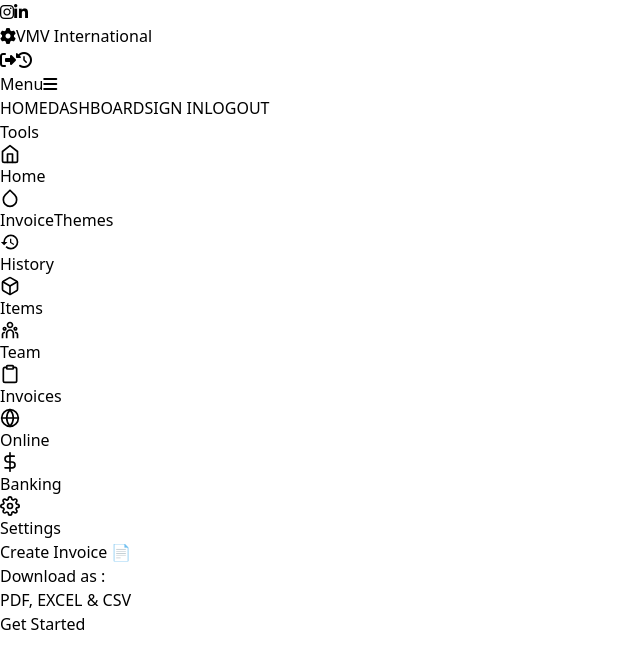
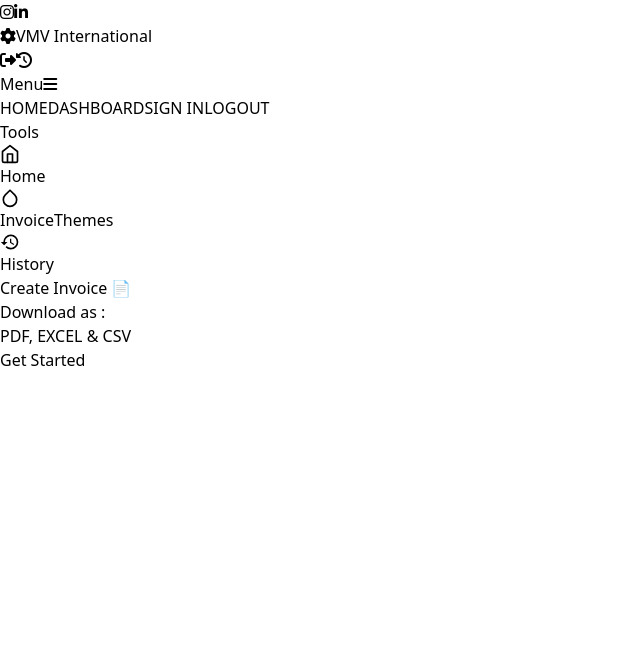
Before and after one commit to iamkarthykeyan/VMV-Invoice, a React (Vite) app in the folder vmv/: page /dashboard in a window 1280 px wide. Shown: the top 668 px of the page, without its empty margins (0-640 px from the left). Built offline with nearby package versions, Linux system fonts and the light colour scheme; sample sign-in values are in the browser's storage; a web font is replaced by a local one.

Commit message:
Backend Setup - Mongodb

```diff
--- a/vmv/src/Components/Dashboard/Dashboard.jsx
+++ b/vmv/src/Components/Dashboard/Dashboard.jsx
@@ -17,20 +17,6 @@
                 return <InvoiceThemes />;
             case 'historyinvoice':
                 return <HistoryInvoice />;
-            case 'items':
-                return <Items />;
-            case 'customer-directory':
-                return <CustomerDirectory />;
-            case 'team':
-                return <Team />;
-            case 'invoices':
-                return <Invoices />;
-            case 'online':
-                return <Online />;
-            case 'banking':
-                return <Banking />;
-            case 'settings':
-                return <Settings />;
             default:
                 return <Home />;
         }
@@ -46,12 +32,6 @@
                         <MenuItem icon={FiHome} label="Home" active={activeMenu === 'home'} onClick={() => setActiveMenu('home')} />
                         <MenuItem icon={FiDroplet} label="InvoiceThemes" active={activeMenu === 'invoicethemes'} onClick={() => setActiveMenu('invoicethemes')} />
                         <MenuItem icon={MdHistory} label="History" active={activeMenu === 'historyinvoice'} onClick={() => setActiveMenu('historyinvoice')} />
-                        <MenuItem icon={FiBox} label="Items" active={activeMenu === 'items'} onClick={() => setActiveMenu('items')} />
-                        <MenuItem icon={RiTeamLine} label="Team" active={activeMenu === 'team'} onClick={() => setActiveMenu('team')} />
-                        <MenuItem icon={FiClipboard} label="Invoices" active={activeMenu === 'invoices'} onClick={() => setActiveMenu('invoices')} />
-                        <MenuItem icon={FiGlobe} label="Online" active={activeMenu === 'online'} onClick={() => setActiveMenu('online')} />
-                        <MenuItem icon={FiDollarSign} label="Banking" active={activeMenu === 'banking'} onClick={() => setActiveMenu('banking')} />
-                        <MenuItem icon={FiSettings} label="Settings" active={activeMenu === 'settings'} onClick={() => setActiveMenu('settings')} />
                     </ul>
                 </div>
             </aside>
@@ -80,11 +60,5 @@
 const Home = () => <HomeElement />;
 const InvoiceThemes = () => <ThemesElement />;
 const HistoryInvoice = () => <Histories />;
-const Items = () => <h2 className="text-3xl font-semibold">Items</h2>;
-const Team = () => <h2 className="text-3xl font-semibold">Team</h2>;
-const Invoices = () => <h2 className="text-3xl font-semibold">Invoices</h2>;
-const Online = () => <h2 className="text-3xl font-semibold">Online</h2>;
-const Banking = () => <h2 className="text-3xl font-semibold">Banking</h2>;
-const Settings = () => <h2 className="text-3xl font-semibold">Settings</h2>;
 
 export default Dashboard;
--- a/vmv/src/Components/Dashboard/DashboardElements/Histories.jsx
+++ b/vmv/src/Components/Dashboard/DashboardElements/Histories.jsx
@@ -1,7 +1,6 @@
 import React, { useEffect, useState } from 'react';
 import axios from 'axios';
-import Loader from '../../../Loader/Loader'
-
+import PreLoader from '../../PreLoader/PreLoader'
 function HistoryInvoice() {
     const [histories, setHistories] = useState([]);
     const [loading, setLoading] = useState(true);
@@ -23,7 +22,7 @@
     }, []);
 
     if (loading) {
-        return <Loader />;
+        return <PreLoader />;
     }
 
     return (
--- a/vmv/src/Components/PreLoader/PreLoader.jsx
+++ b/vmv/src/Components/PreLoader/PreLoader.jsx
@@ -43,7 +43,7 @@
   }, [onComplete]);
 
   return (
-    <div className="flex justify-center items-center min-h-screen bg-gray-100">
+    <div className="flex justify-center items-center min-h-screen">
       <div className="relative flex flex-col items-center">
         <div
           ref={circleRef}
```
Also changed, not shown: 1 other file (tests, documents, lock files or other folders).
